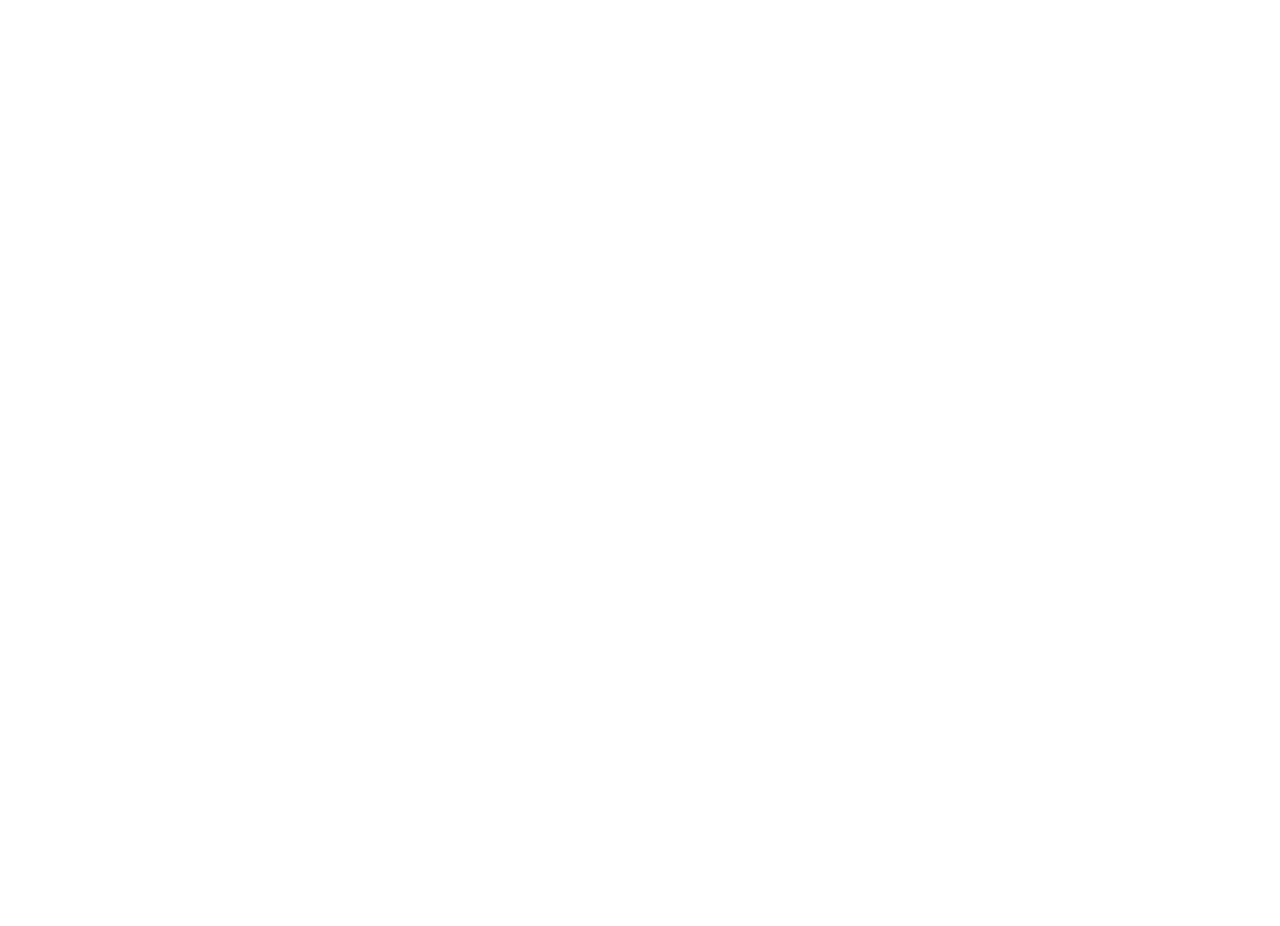
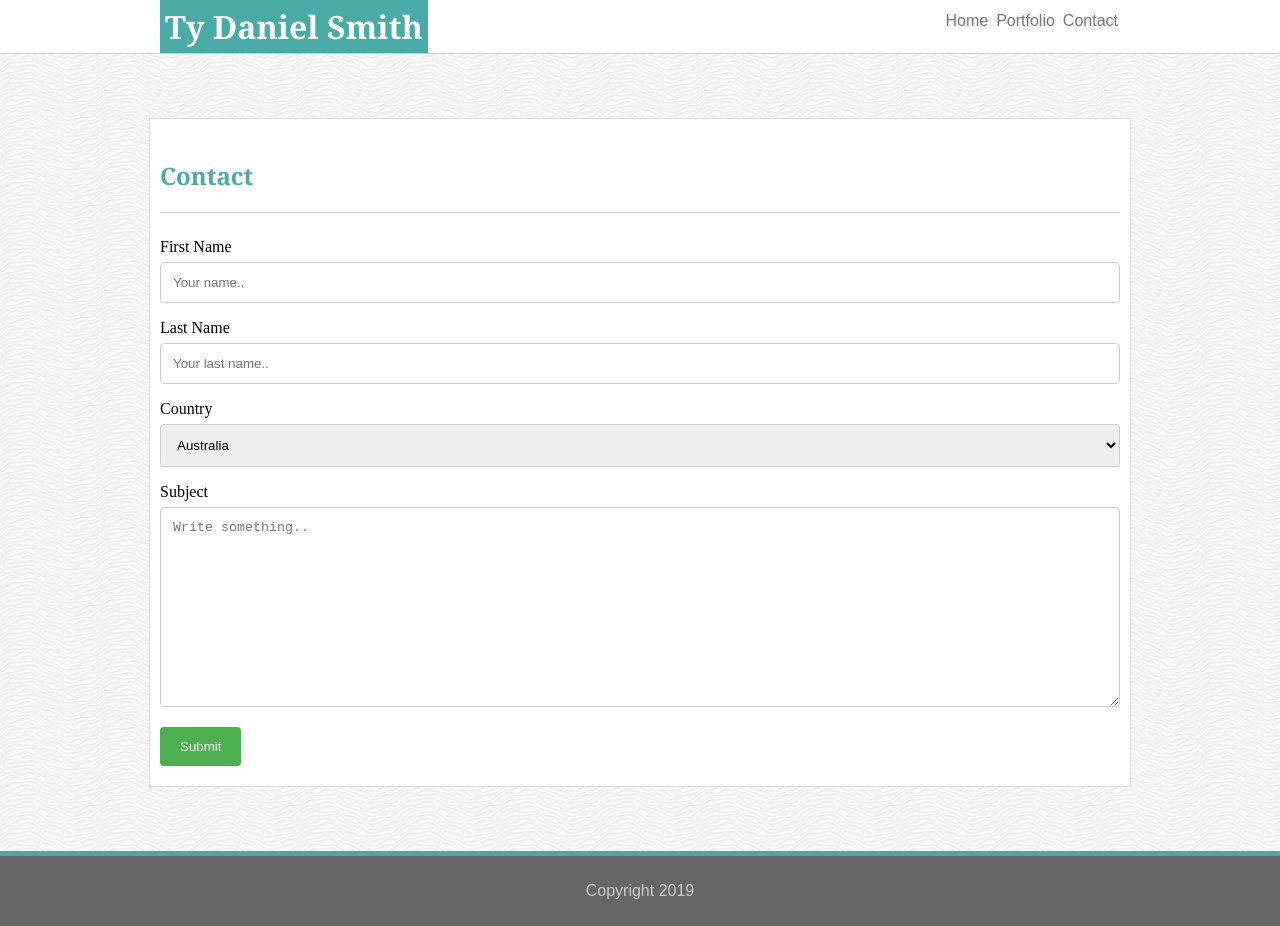
Before and after one commit to TyDSmith/basic-portfolio, a plain HTML site: page contact.html in a window 1280 px wide. Before the commit the page ends 800 px from the top, so only its background shows below. Drawn offline with Linux system fonts and the light colour scheme.

Commit message:
add contact form

```diff
--- a/assets/css/style.css
+++ b/assets/css/style.css
@@ -97,7 +97,6 @@ margin-bottom: 25px;
     text-align: center;
     background: #666666;
     padding: 10px 0;
-    /* min-height: 90px; */
     flex-shrink: 0;
     border-top: solid 5px #4aaaa5;
 
--- a/contact.html
+++ b/contact.html
@@ -6,8 +6,84 @@
     <meta http-equiv="X-UA-Compatible" content="ie=edge">
     <link rel="stylesheet" type="text/css" href="assets/css/style.css">
     <title>Ty's Contact Info</title>
+   <style>
+input[type=text], select, textarea {
+    width: 100%;
+    padding: 12px;
+    border: 1px solid #ccc;
+    border-radius: 4px;
+    box-sizing: border-box;
+    margin-top: 6px;
+    margin-bottom: 16px;
+    resize: vertical;
+  }
+
+  input[type=submit] {
+    background-color: #4CAF50;
+    color: white;
+    padding: 12px 20px;
+    border: none;
+    border-radius: 4px;
+    cursor: pointer;
+  }
+
+  input[type=submit]:hover {
+    background-color: #45a049;
+  }
+
+  .container {
+    border-radius: 5px;
+    background-color: #f2f2f2;
+    padding: 20px;
+  }
+  </style>
 </head>
-<body>
+<body background="assets/images/white-waves.png">
+    <div class="wrapper">
+    <div class="header">
+        <div class=header-all>
+        <h1 class="header-name">Ty Daniel Smith</h1>
+
+        <span class="main-menu">
+
+                <a href="/index.html">Home</a>
+                <a href="/portfolio.html">Portfolio</a>
+                <a href="/contact.html">Contact</a>
+
+        </span>
+    </div>
+    </div>
+    <div class="contact-content content">
+        <div class="content-header">
+            <h2>Contact</h2>
+        </div>
+        <div class="container-contact">
+                <form action="/action_page.php">
+                  <label for="fname">First Name</label>
+                  <input type="text" id="fname" name="firstname" placeholder="Your name..">
+
+                  <label for="lname">Last Name</label>
+                  <input type="text" id="lname" name="lastname" placeholder="Your last name..">
+
+                  <label for="country">Country</label>
+                  <select id="country" name="country">
+                    <option value="australia">Australia</option>
+                    <option value="canada">Canada</option>
+                    <option value="usa">USA</option>
+                    <option value="mexico">Mexico</option>
+                  </select>
+
+                  <label for="subject">Subject</label>
+                  <textarea id="subject" name="subject" placeholder="Write something.." style="height:200px"></textarea>
+
+                  <input type="submit" value="Submit">
+                </form>
+              </div>
+    </div>
+</div>
+    <div class="footer">
+            <p>Copyright 2019</p>
+        </div>
 
 </body>
 </html>
```
